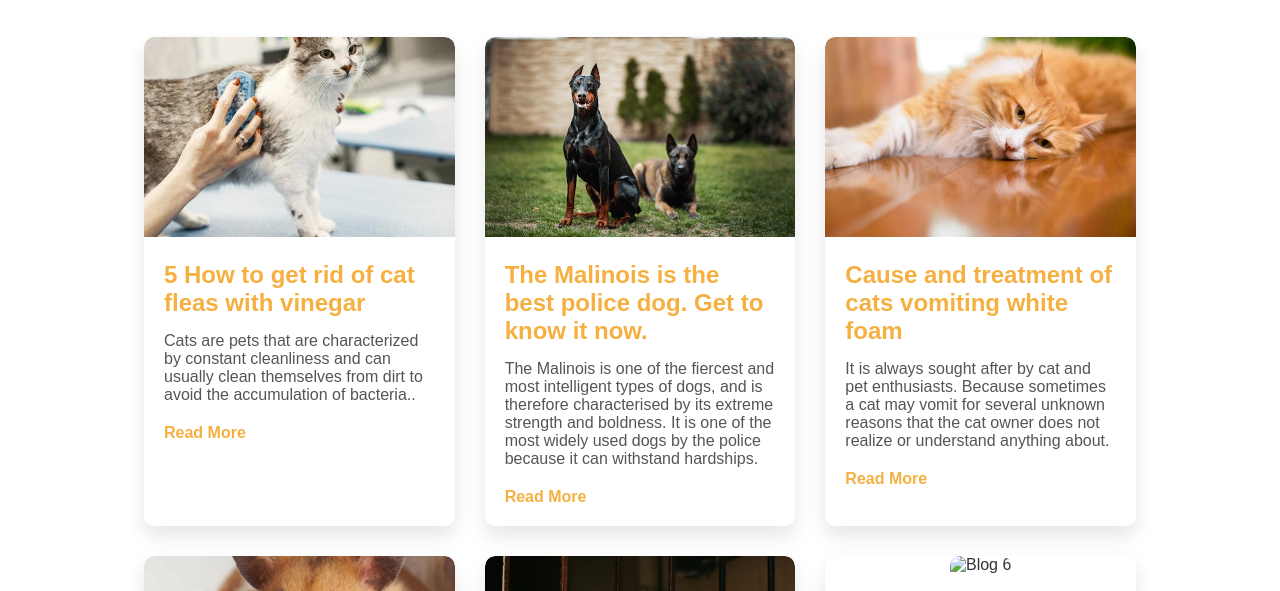
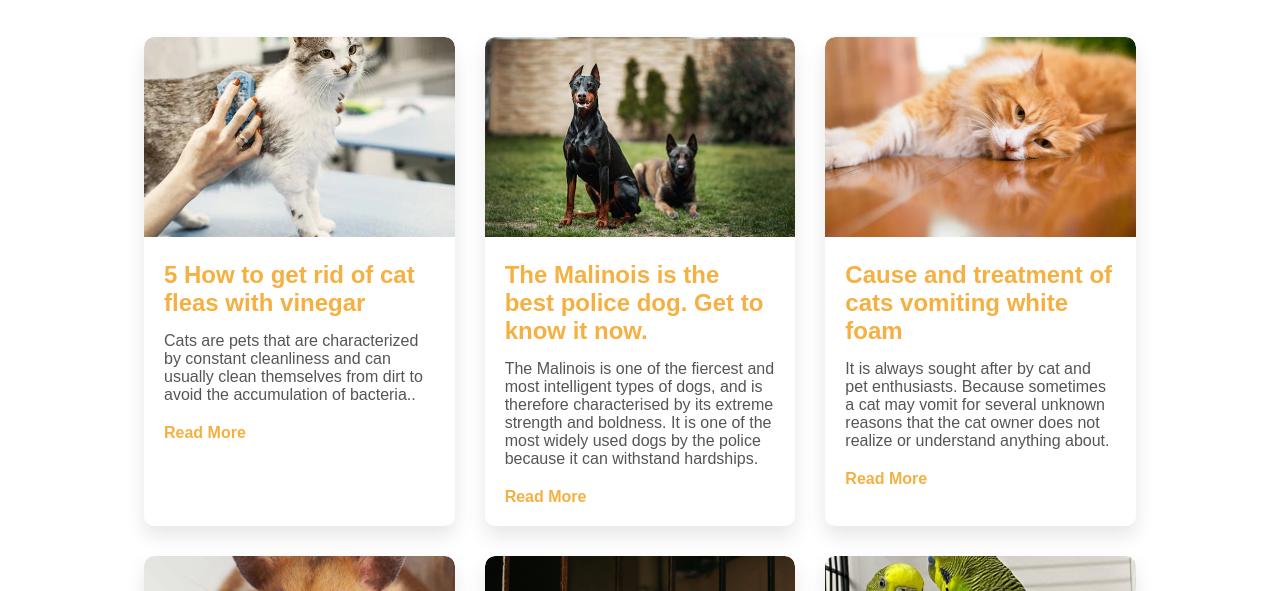
Before and after one commit to nessma8/Alify-, a plain HTML site: page Blog.html in a window 1280 px wide. Shown: the part 174-765 px from the top of the page. Drawn offline with Linux system fonts and the light colour scheme.

Commit message:
Add files via upload

```diff
--- a/Blog.html
+++ b/Blog.html
@@ -92,7 +92,7 @@
                 </div>
             </div>
             <div class="blog-card">
-                <img src="image/.webp" alt="Blog 6" class="blog-image">
+                <img src="image/e13d8e78-ec04-4043-8b3c-756367a98641.jpg" alt="Blog 6" class="blog-image">
                 <div class="blog-content">
                     <h3>How to raise ornamental birds for beginners</h3>
                     <p>It is popular among bird lovers and due to the delicacy and calmness of birds, they are considered one of
```
